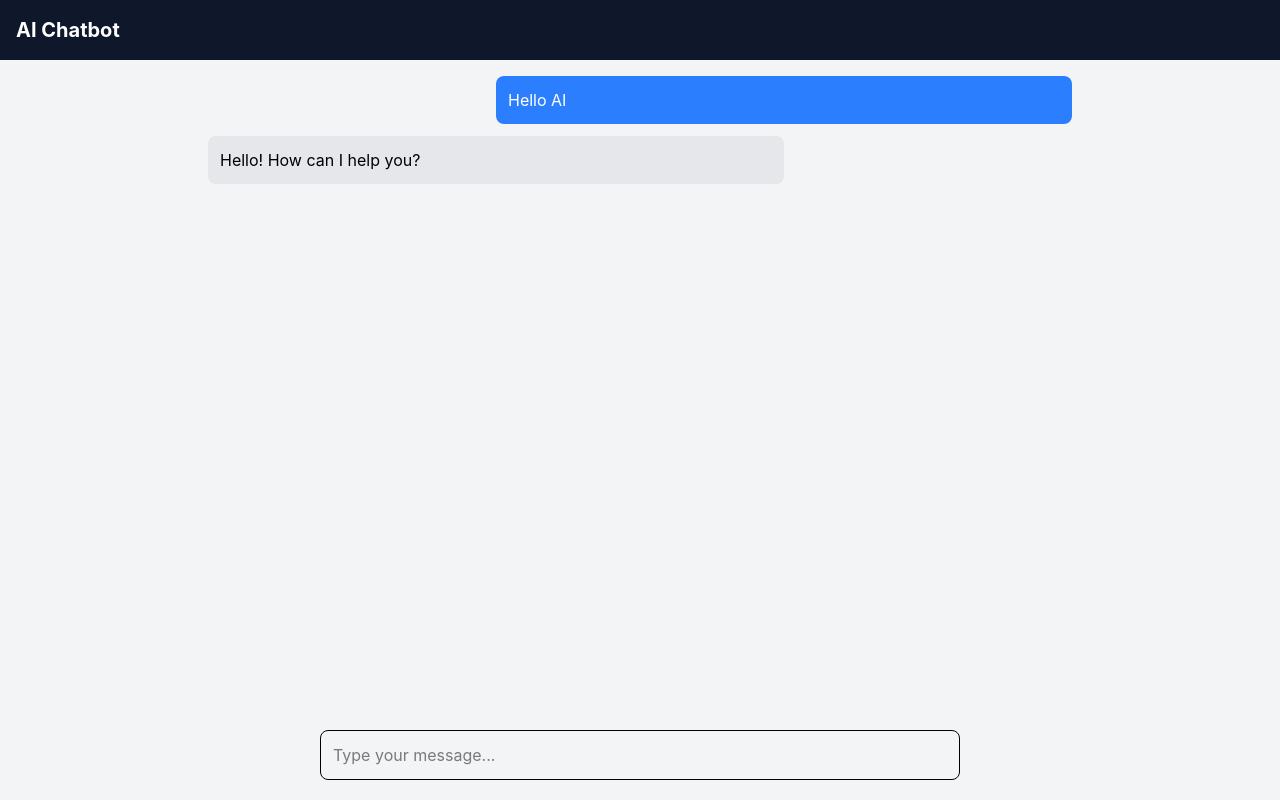
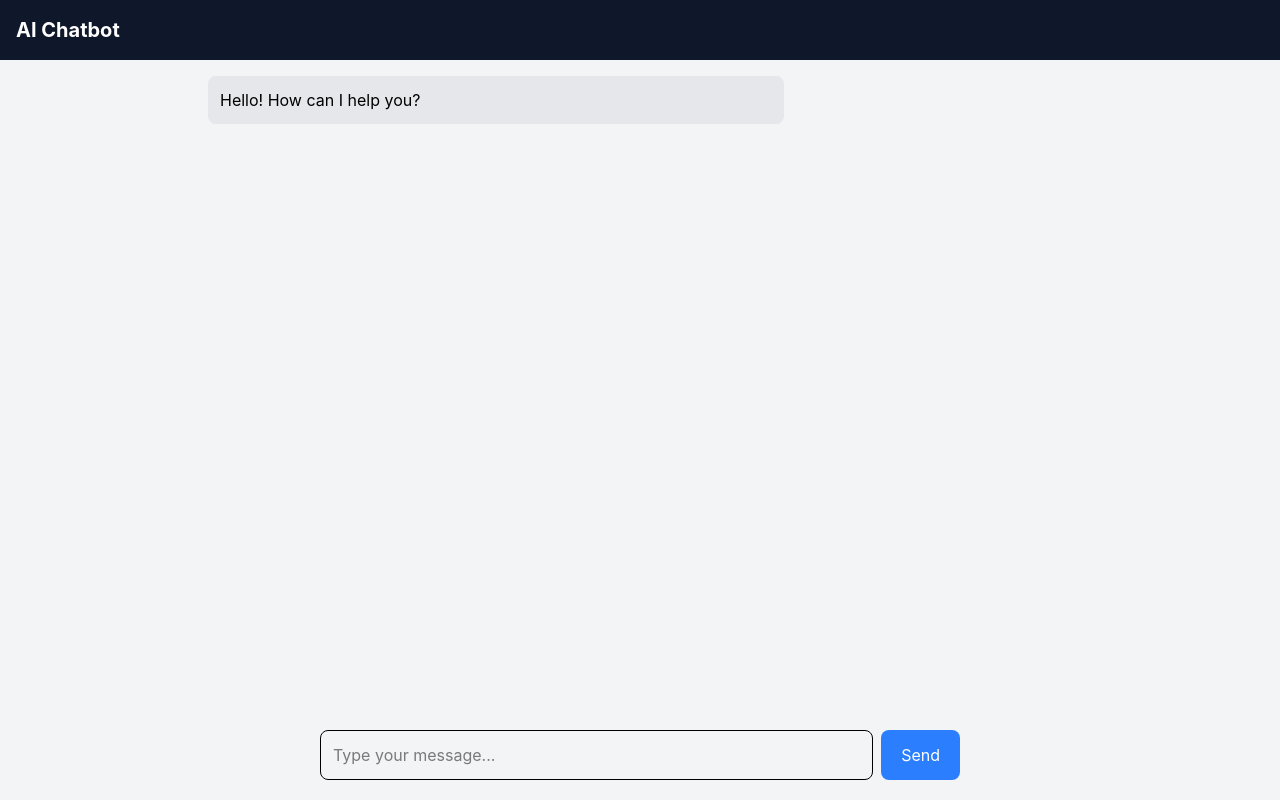
Before and after one commit to Shravanii89/ai-chatbot, a React (Vite) app in the folder client/: page / in a window 1280 px wide. Built offline with nearby package versions, Linux system fonts and the light colour scheme.

Commit message:
Added chat functionality and typing animation

```diff
--- a/client/src/components/ChatInput.jsx
+++ b/client/src/components/ChatInput.jsx
@@ -1,12 +1,37 @@
-function ChatInput() {
+import { useState } from "react";
+
+function ChatInput({ onSend }) {
+  const [input, setInput] = useState("");
+
+  const handleSend = () => {
+    if (!input.trim()) return;
+
+    onSend(input);
+    setInput("");
+  };
+
   return (
     <div className="fixed bottom-5 left-0 right-0 flex justify-center">
-      <div className="w-full max-w-2xl px-4">
+      <div className="w-full max-w-2xl px-4 flex gap-2">
         <input
           type="text"
+          value={input}
+          onChange={(e) => setInput(e.target.value)}
           placeholder="Type your message..."
-          className="w-full border rounded-lg p-3 outline-none"
+          className="flex-1 border rounded-lg p-3 outline-none"
+          onKeyDown={(e) => {
+            if (e.key === "Enter") {
+              handleSend();
+            }
+          }}
         />
+
+        <button
+          onClick={handleSend}
+          className="bg-blue-500 text-white px-5 rounded-lg"
+        >
+          Send
+        </button>
       </div>
     </div>
   );
--- a/client/src/pages/ChatArea.jsx
+++ b/client/src/pages/ChatArea.jsx
@@ -1,17 +1,21 @@
 import ChatMessage from "../components/ChatMessage";
 
-function ChatArea() {
+function ChatArea({ messages, isTyping }) {
   return (
-    <div className="max-w-4xl mx-auto p-4">
-      <ChatMessage
-        sender="user"
-        message="Hello AI"
-      />
+    <div className="max-w-4xl mx-auto p-4 pb-32">
+      {messages.map((msg) => (
+        <ChatMessage
+          key={msg.id}
+          sender={msg.sender}
+          message={msg.text}
+        />
+      ))}
 
-      <ChatMessage
-        sender="ai"
-        message="Hello! How can I help you?"
-      />
+      {isTyping && (
+        <div className="bg-gray-200 p-3 rounded-lg w-fit">
+          AI is typing...
+        </div>
+      )}
     </div>
   );
 }
--- a/client/src/pages/ChatPage.jsx
+++ b/client/src/pages/ChatPage.jsx
@@ -1,15 +1,52 @@
+import { useState } from "react";
 import Navbar from "../components/Navbar";
 import ChatInput from "../components/ChatInput";
 import ChatArea from "./ChatArea";
 
 function ChatPage() {
+  const [messages, setMessages] = useState([
+    {
+      id: 1,
+      sender: "ai",
+      text: "Hello! How can I help you?",
+    },
+  ]);
+
+  const [isTyping, setIsTyping] = useState(false);
+
+  const handleSend = (text) => {
+    const userMessage = {
+      id: Date.now(),
+      sender: "user",
+      text,
+    };
+
+    setMessages((prev) => [...prev, userMessage]);
+
+    setIsTyping(true);
+
+    setTimeout(() => {
+      const aiMessage = {
+        id: Date.now() + 1,
+        sender: "ai",
+        text: "I received your message: " + text,
+      };
+
+      setMessages((prev) => [...prev, aiMessage]);
+      setIsTyping(false);
+    }, 1500);
+  };
+
   return (
     <div className="min-h-screen bg-gray-100">
       <Navbar />
 
-      <ChatArea />
+      <ChatArea
+        messages={messages}
+        isTyping={isTyping}
+      />
 
-      <ChatInput />
+      <ChatInput onSend={handleSend} />
     </div>
   );
 }
```
